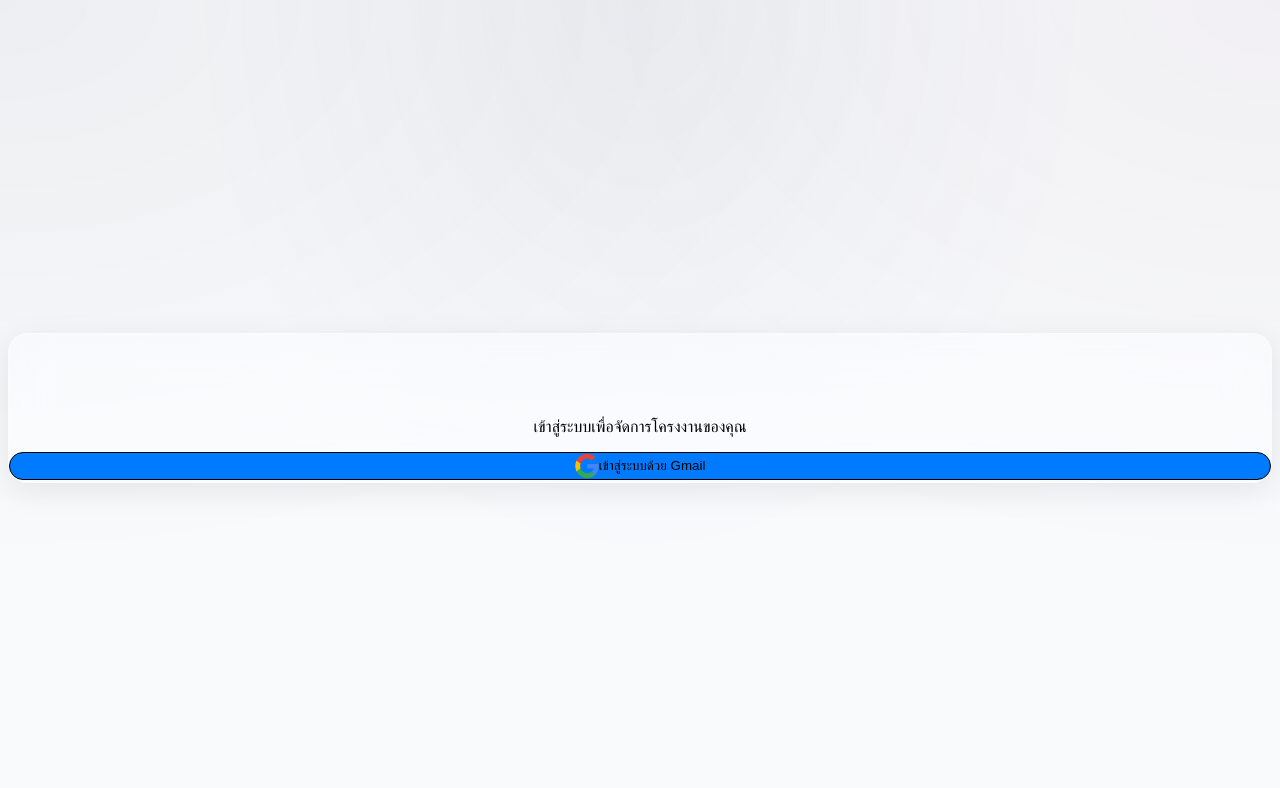
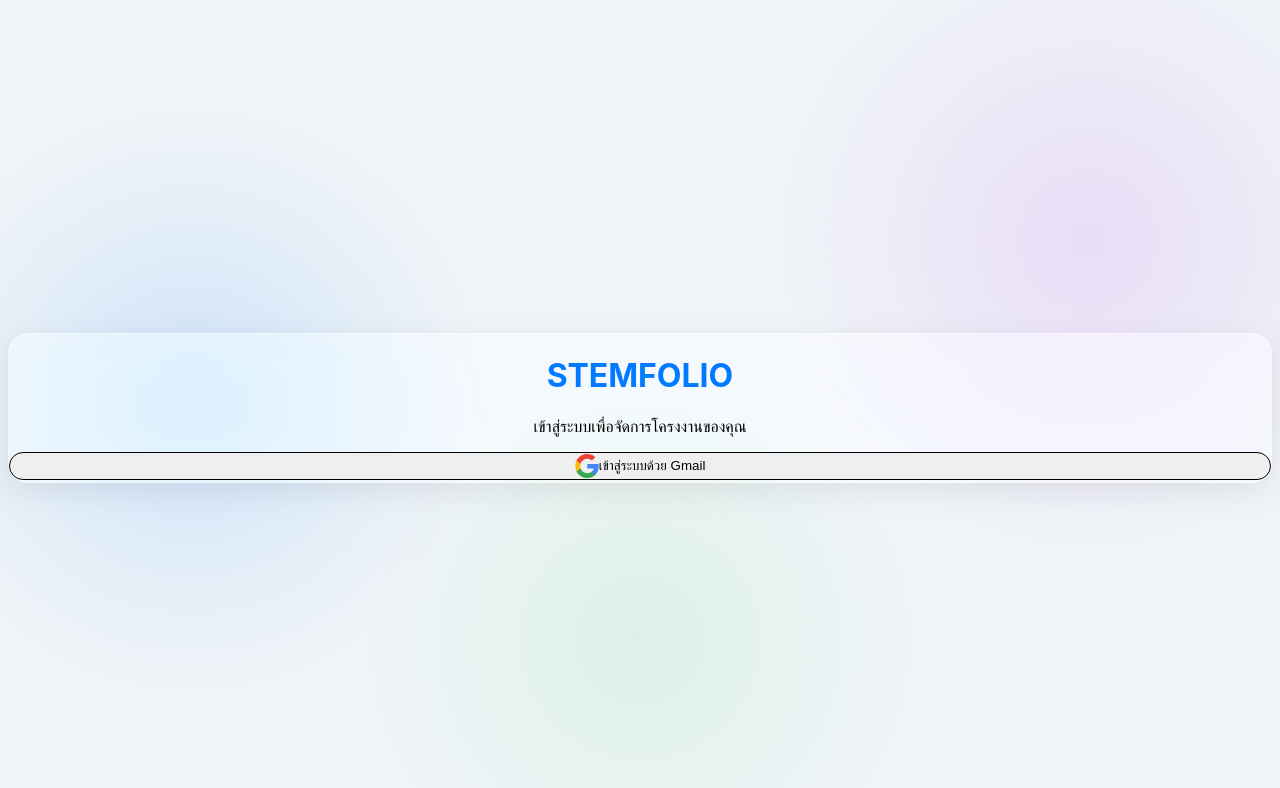
Before and after one commit to coolnut-academy/STEMFOLIO, a Next.js app: page /login in a window 1280 px wide. Shown: the top 788 px of the page. Built offline with nearby package versions, Linux system fonts and the light colour scheme; no server answers.

Commit message:
fix: make liquid glass vibrant, fix missing text in login, and fix button background override

```diff
--- a/src/app/(auth)/login/page.tsx
+++ b/src/app/(auth)/login/page.tsx
@@ -60,16 +60,17 @@
     <div className="min-h-screen flex items-center justify-center p-4 page-transition">
       <GlassCard className="w-full max-w-md p-10 text-center">
         <div className="mb-10">
-          <h1 className="text-4xl font-extrabold bg-gradient-to-r from-blue-600 to-purple-600 bg-clip-text text-transparent mb-2">
+          <h1 className="text-4xl font-extrabold text-[var(--accent-blue)] dark:text-blue-400 mb-2 drop-shadow-sm">
             STEMFOLIO
           </h1>
-          <p className="text-gray-500 font-medium">เข้าสู่ระบบเพื่อจัดการโครงงานของคุณ</p>
+          <p className="text-gray-500 dark:text-gray-400 font-medium">เข้าสู่ระบบเพื่อจัดการโครงงานของคุณ</p>
         </div>
 
         <Button
           type="button"
+          variant="outline"
           onClick={handleGoogleLogin}
-          className="w-full h-14 text-lg font-semibold flex items-center justify-center gap-3 bg-white text-gray-800 border border-gray-200 hover:bg-gray-50 shadow-sm transition-all"
+          className="w-full h-14 text-lg font-semibold flex items-center justify-center gap-3 transition-all"
           loading={isLoading}
         >
           {!isLoading && (
--- a/src/app/globals.css
+++ b/src/app/globals.css
@@ -35,22 +35,22 @@
 
 body {
   font-family: "Inter", system-ui, sans-serif;
-  background-color: #f8fafc;
+  background-color: #f0f4f8;
   background-image:
-    radial-gradient(at 0% 0%, hsla(253,16%,7%,0.05) 0, transparent 50%),
-    radial-gradient(at 50% 0%, hsla(225,39%,30%,0.05) 0, transparent 50%),
-    radial-gradient(at 100% 0%, hsla(339,49%,30%,0.05) 0, transparent 50%);
+    radial-gradient(circle at 15% 50%, rgba(10, 132, 255, 0.15), transparent 25%),
+    radial-gradient(circle at 85% 30%, rgba(191, 90, 242, 0.15), transparent 25%),
+    radial-gradient(circle at 50% 80%, rgba(48, 209, 88, 0.1), transparent 30%);
   background-attachment: fixed;
   min-height: 100vh;
   transition: background-color 0.3s ease, color 0.3s ease;
 }
 
 .dark body {
-  background-color: #121214;
+  background-color: #0d0d12;
   background-image:
-    radial-gradient(at 0% 0%, hsla(253,50%,30%,0.1) 0, transparent 50%),
-    radial-gradient(at 50% 0%, hsla(225,50%,30%,0.1) 0, transparent 50%),
-    radial-gradient(at 100% 0%, hsla(339,50%,30%,0.1) 0, transparent 50%);
+    radial-gradient(circle at 15% 50%, rgba(10, 132, 255, 0.2), transparent 25%),
+    radial-gradient(circle at 85% 30%, rgba(191, 90, 242, 0.2), transparent 25%),
+    radial-gradient(circle at 50% 80%, rgba(48, 209, 88, 0.15), transparent 30%);
   color: #f1f1f1;
 }
 
--- a/src/components/ui/Button.tsx
+++ b/src/components/ui/Button.tsx
@@ -2,7 +2,7 @@
 import { Spinner } from './Spinner';
 
 interface ButtonProps extends React.ButtonHTMLAttributes<HTMLButtonElement> {
-  variant?: 'primary' | 'secondary' | 'danger' | 'ghost';
+  variant?: 'primary' | 'secondary' | 'danger' | 'ghost' | 'outline';
   size?: 'sm' | 'md' | 'lg';
   loading?: boolean;
 }
@@ -13,10 +13,11 @@
     const baseClasses = `inline-flex items-center justify-center font-medium rounded-[var(--radius-button)] transition-all duration-200 focus:outline-none focus:ring-2 focus:ring-offset-1 disabled:opacity-50 disabled:cursor-not-allowed`;
 
     const variantClasses = {
-      primary: `bg-[var(--accent-blue)] text-white hover:bg-blue-600 focus:ring-blue-500 shadow-md dark:shadow-blue-900/50`,
+      primary: `bg-[var(--accent-blue)] text-white hover:bg-blue-600 focus:ring-blue-500 shadow-md dark:shadow-blue-900/50 border border-transparent`,
       secondary: `bg-[var(--glass-bg)] backdrop-blur-md border border-[var(--glass-border)] text-gray-800 dark:text-gray-200 hover:bg-[var(--glass-bg-hover)] focus:ring-gray-300 dark:focus:ring-gray-700 shadow-sm`,
-      danger: `bg-[var(--accent-red)] text-white hover:bg-red-600 focus:ring-red-500 shadow-md dark:shadow-red-900/50`,
-      ghost: `bg-transparent text-gray-700 dark:text-gray-300 hover:bg-gray-100 dark:hover:bg-white/10 focus:ring-gray-300 dark:focus:ring-gray-700`,
+      danger: `bg-[var(--accent-red)] text-white hover:bg-red-600 focus:ring-red-500 shadow-md dark:shadow-red-900/50 border border-transparent`,
+      ghost: `bg-transparent text-gray-700 dark:text-gray-300 hover:bg-gray-100 dark:hover:bg-white/10 focus:ring-gray-300 dark:focus:ring-gray-700 border border-transparent`,
+      outline: `bg-white dark:bg-gray-800 text-gray-800 dark:text-gray-100 border border-gray-300 dark:border-gray-600 hover:bg-gray-50 dark:hover:bg-gray-700 shadow-sm focus:ring-gray-300 dark:focus:ring-gray-600`,
     };
 
     const sizeClasses = {
```
